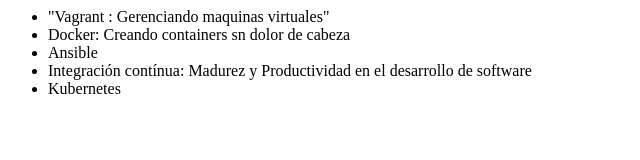
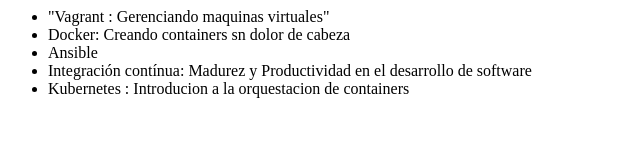
Before and after one commit to abrelata10/alura-git, a plain HTML site: page index.html in a window 1280 px wide. Shown: the whole page, without its empty margins (0-640 px from the left). Drawn offline with Linux system fonts and the light colour scheme.

Commit message:
Ultimo commit del curso

```diff
--- a/index.html
+++ b/index.html
@@ -10,7 +10,7 @@
          <li> Docker: Creando containers sn dolor de cabeza </li>
          <li> Ansible </li>
          <li> Integración contínua: Madurez y Productividad en el desarrollo de software </li>
-         <li> Kubernetes </li>
+         <li> Kubernetes : Introducion a la orquestacion de containers </li>
      </ul>
 </body>
 </html>
```
